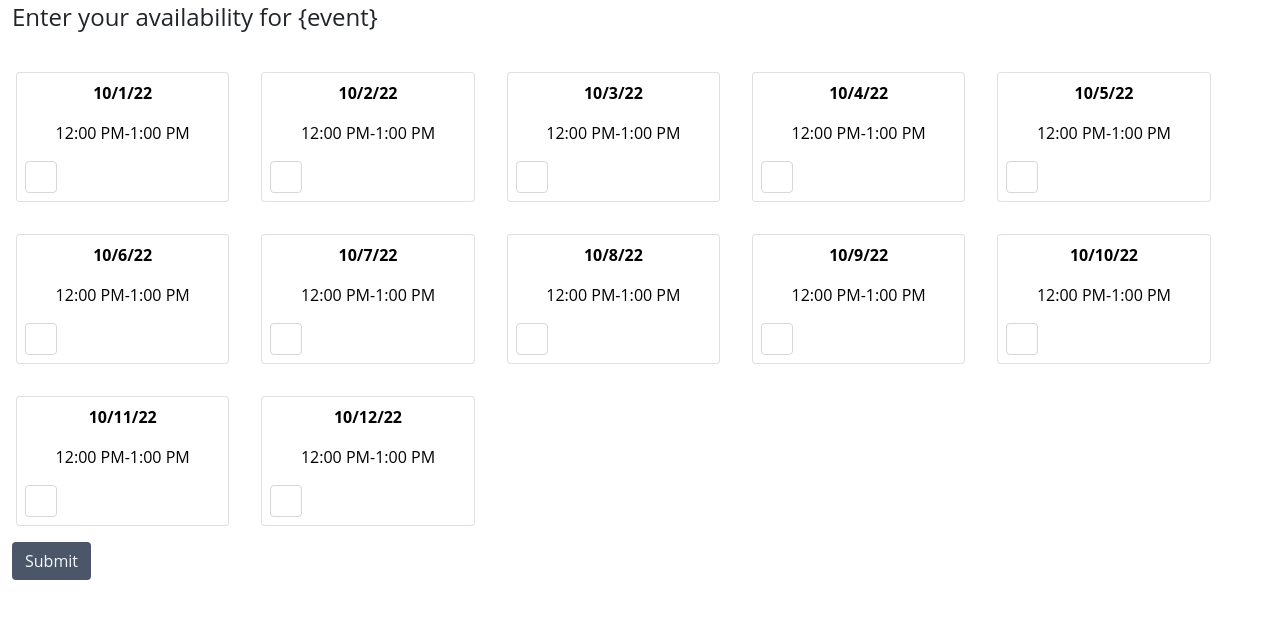
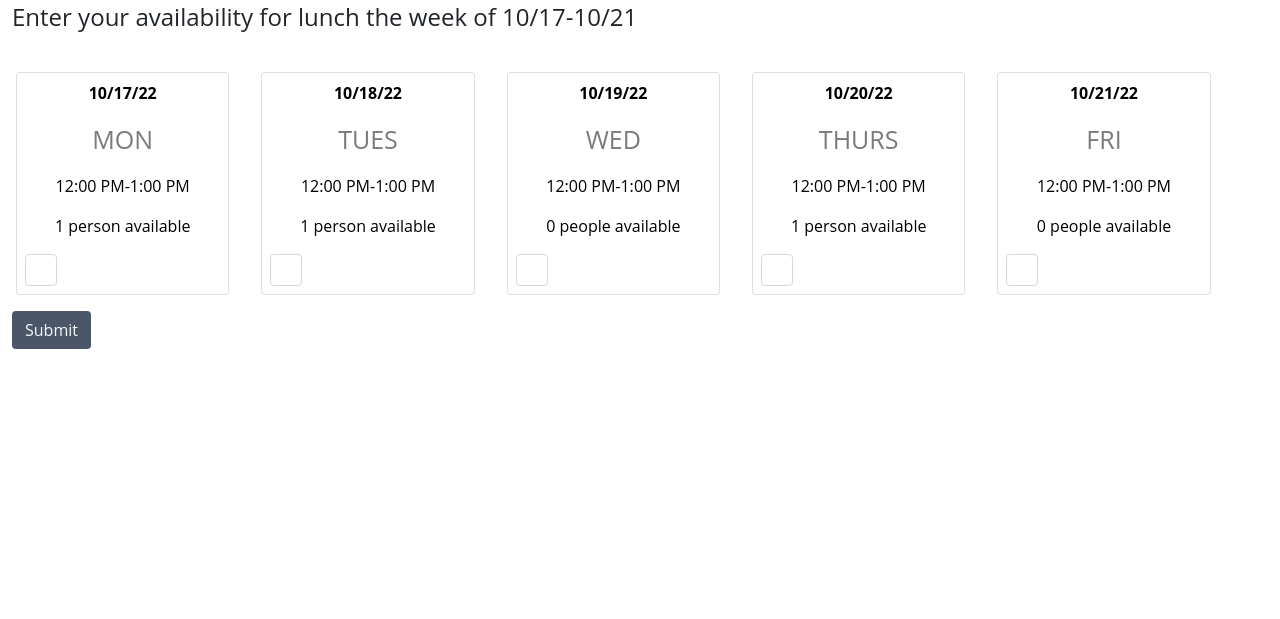
Before and after one commit to carolynwanf/doodle-user-testable, a plain HTML site: page index.html in a window 1280 px wide. Shown: the part 53-672 px from the top of the page. Drawn offline with nearby package versions, Linux system fonts and the light colour scheme.

Commit message:
update doodle

```diff
--- a/css/style.css
+++ b/css/style.css
@@ -46,3 +46,14 @@ p {
   font-weight: bold;
   vertical-align: middle;
 }
+
+.day {
+  font-size: 25px;
+  color:#7b7b7b;
+  text-transform: uppercase;
+
+}
+
+.people {
+  color: black;
+}
--- a/index.html
+++ b/index.html
@@ -22,7 +22,7 @@
 			<h1>"Doodle"</h1>
 		</div>
 		<div class="row">
-			<h4>Enter your availability for {event}</p>
+			<h4>Enter your availability for lunch the week of 10/17-10/21</p>
 		</div>
 		<!-- Div to hold timeslots -->
 		<div class="row" id="selectionArea"></div>
--- a/js/boxes.js
+++ b/js/boxes.js
@@ -1,76 +1,44 @@
 // fake data
 let dates = [
   {
-    date: "10/1/22",
+    date: "10/17/22",
+    day: "Mon",
     startTime: "12:00 PM",
     endTime: "1:00 PM",
     class: "checkbox no",
+    peopleAvailable: 1,
   },
   {
-    date: "10/2/22",
+    date: "10/18/22",
+    day: "Tues",
     startTime: "12:00 PM",
     endTime: "1:00 PM",
     class: "checkbox no",
+    peopleAvailable: 1,
   },
   {
-    date: "10/3/22",
+    date: "10/19/22",
+    day: "Wed",
     startTime: "12:00 PM",
     endTime: "1:00 PM",
     class: "checkbox no",
+    peopleAvailable: 0,
   },
   {
-    date: "10/4/22",
+    date: "10/20/22",
+    day: "Thurs",
     startTime: "12:00 PM",
     endTime: "1:00 PM",
     class: "checkbox no",
+    peopleAvailable: 1,
   },
   {
-    date: "10/5/22",
+    date: "10/21/22",
+    day: "Fri",
     startTime: "12:00 PM",
     endTime: "1:00 PM",
     class: "checkbox no",
-  },
-  {
-    date: "10/6/22",
-    startTime: "12:00 PM",
-    endTime: "1:00 PM",
-    class: "checkbox no",
-  },
-  {
-    date: "10/7/22",
-    startTime: "12:00 PM",
-    endTime: "1:00 PM",
-    class: "checkbox no",
-  },
-  {
-    date: "10/8/22",
-    startTime: "12:00 PM",
-    endTime: "1:00 PM",
-    class: "checkbox no",
-  },
-  {
-    date: "10/9/22",
-    startTime: "12:00 PM",
-    endTime: "1:00 PM",
-    class: "checkbox no",
-  },
-  {
-    date: "10/10/22",
-    startTime: "12:00 PM",
-    endTime: "1:00 PM",
-    class: "checkbox no",
-  },
-  {
-    date: "10/11/22",
-    startTime: "12:00 PM",
-    endTime: "1:00 PM",
-    class: "checkbox no",
-  },
-  {
-    date: "10/12/22",
-    startTime: "12:00 PM",
-    endTime: "1:00 PM",
-    class: "checkbox no",
+    peopleAvailable: 0,
   },
 ];
 
@@ -90,11 +58,29 @@ card
   .attr("style", "color:black; font-weight:bold;")
   .text((d) => d.date);
 
+// Adding the day
+card
+  .append("p")
+  .attr("class", "day")
+  .text((d) => d.day);
+
 // Adding the time
 card
   .append("p")
   .attr("style", "color:black;")
   .text((d) => d.startTime + "-" + d.endTime);
+
+// Adding the number of people available
+card
+  .append("p")
+  .attr("class", "people")
+  .text((d) => {
+    if (d.peopleAvailable == 1) {
+      return d.peopleAvailable + " person available";
+    } else {
+      return d.peopleAvailable + " people available";
+    }
+  });
 
 // Adding the 3-state checkbox
 card
```
